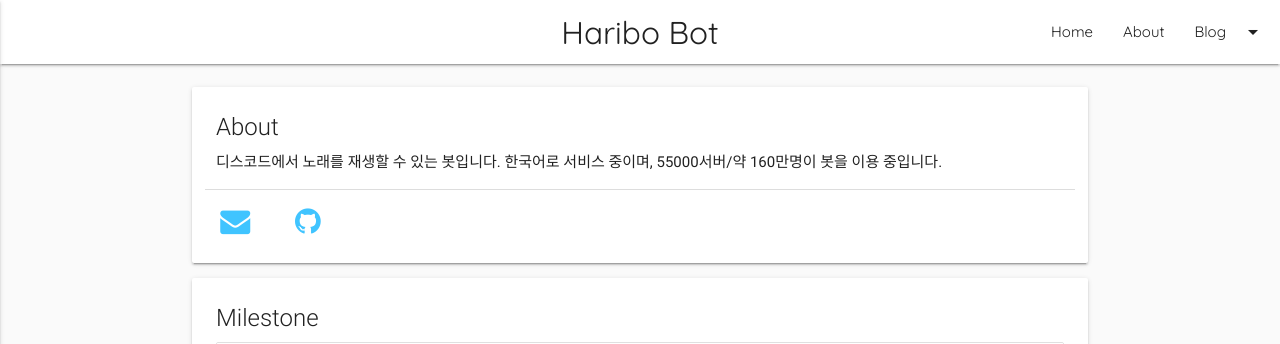
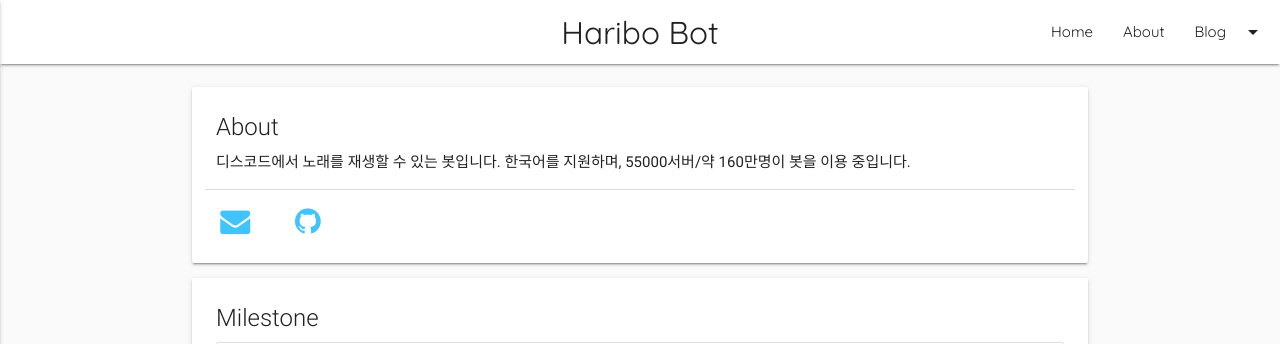
Before and after one commit to haribosinging/haribosinging.github.io, a Jekyll site: the page built from about.html, in a window 1280 px wide. Shown: the top 344 px of the page. Built offline with Jekyll 4.4.1, drawn with Linux system fonts in a browser that asks for light colours; nearby versions of some CDN libraries; some web fonts are replaced.

Commit message:
Update _config.yml

```diff
--- a/_config.yml
+++ b/_config.yml
@@ -5,7 +5,7 @@
 timezone: Asia/Seoul
 permalink: pretty
 
-about: "디스코드에서 노래를 재생할 수 있는 봇입니다.\n한국어로 서비스 중이며, 55000서버/약 160만명이 봇을 이용 중입니다."
+about: "디스코드에서 노래를 재생할 수 있는 봇입니다.\n한국어를 지원하며, 55000서버/약 160만명이 봇을 이용 중입니다."
 
 author:
   codepen:
```
